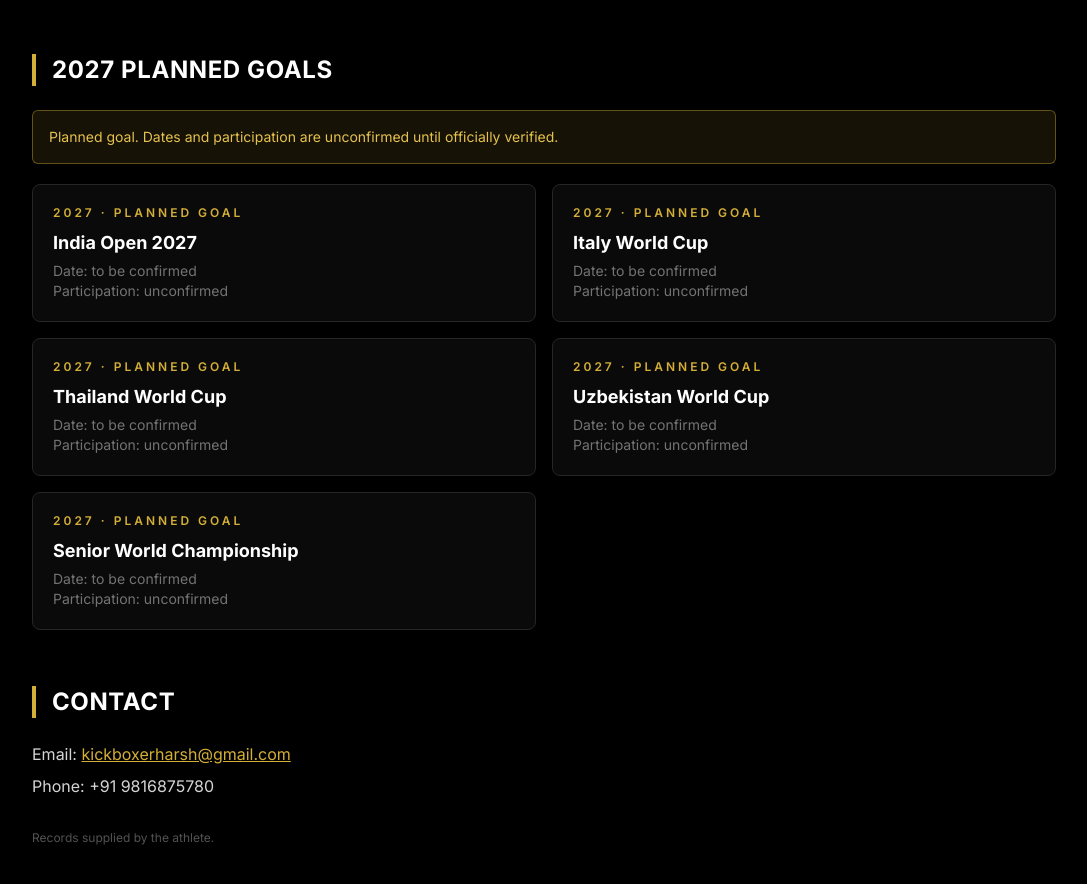
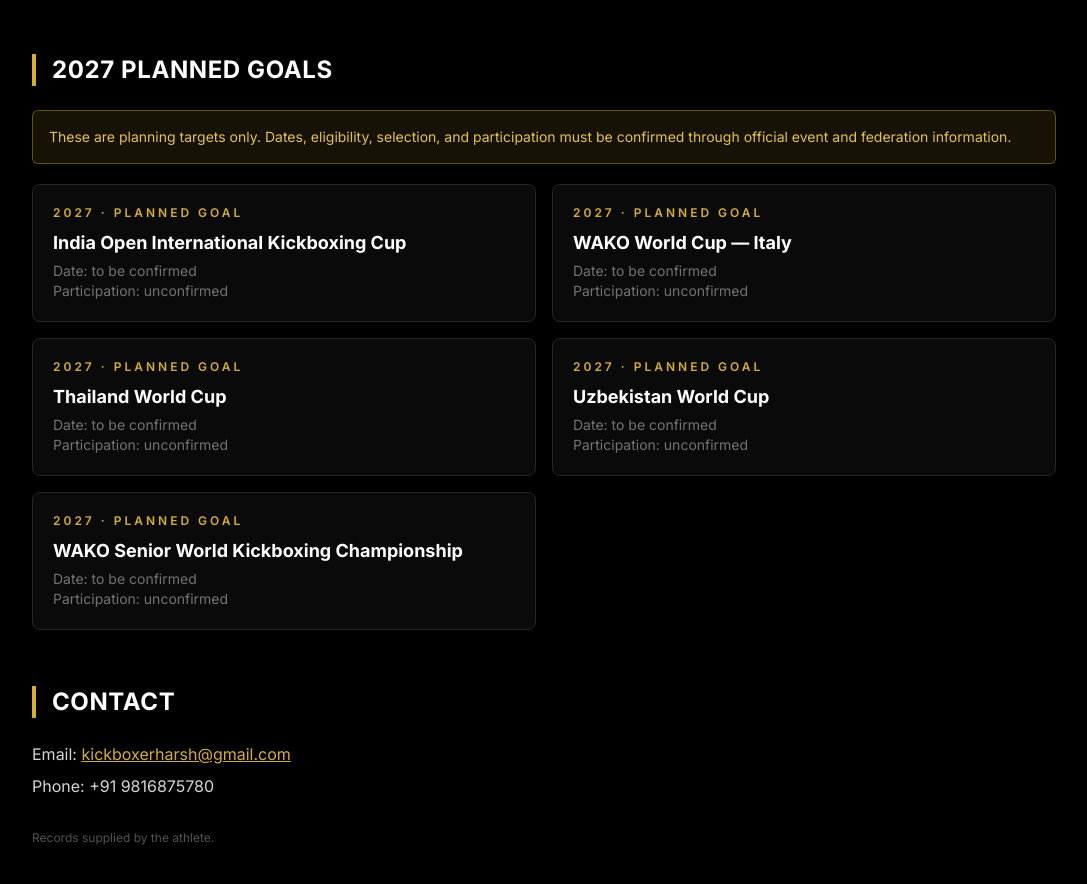
Before and after one commit to harshbharti55/kickboxer-harsh, a Next.js app: page /cv in a window 1280 px wide. Shown: the part 1431-2315 px from the top of the page, without its empty margins (96-1183 px from the left). Built offline with nearby package versions, Linux system fonts and the light colour scheme.

Commit message:
Update 2027 event planning and sponsorship goal

```diff
--- a/data/athlete.ts
+++ b/data/athlete.ts
@@ -9,6 +9,7 @@ export const athlete = {
   headline: "Indian Competitive Kickboxer",
   region: "Himachal Pradesh, India",
   discipline: "Full Contact Kickboxing",
+  weightClass: "−54 kg Full Contact",
   email: "kickboxerharsh@gmail.com",
   phone: "+91 9816875780",
   whatsapp: "https://wa.me/919816875780",
@@ -89,21 +90,65 @@ export const competitionRecords: CompetitionRecord[] = [
 ];
 
 export const PLANNED_NOTE =
-  "Planned goal. Dates and participation are unconfirmed until officially verified.";
+  "These are planning targets only. Dates, eligibility, selection, and participation must be confirmed through official event and federation information.";
 
 export interface PlannedGoal {
   name: string;
   status: "Planned goal";
+  planningWindow: string;
+  targetLocation: string;
+  note?: string;
 }
 
-/** Goals only: dates and participation have not been confirmed. */
+/** Tentative planning windows only; not official event dates or confirmed entries. */
 export const plannedGoals2027: PlannedGoal[] = [
-  { name: "India Open 2027", status: "Planned goal" },
-  { name: "Italy World Cup", status: "Planned goal" },
-  { name: "Thailand World Cup", status: "Planned goal" },
-  { name: "Uzbekistan World Cup", status: "Planned goal" },
-  { name: "Senior World Championship", status: "Planned goal" },
+  {
+    name: "India Open International Kickboxing Cup",
+    status: "Planned goal",
+    planningWindow: "Target: February 2027",
+    targetLocation: "India",
+    note: "Tentative planning window; event dates and entry unconfirmed.",
+  },
+  {
+    name: "WAKO World Cup — Italy",
+    status: "Planned goal",
+    planningWindow: "Target window: March–June 2027",
+    targetLocation: "Italy",
+    note: "Tentative planning window; event dates and entry unconfirmed.",
+  },
+  {
+    name: "Thailand World Cup",
+    status: "Planned goal",
+    planningWindow: "Target window: April–August 2027",
+    targetLocation: "Thailand",
+    note: "Tentative planning window; event dates and entry unconfirmed.",
+  },
+  {
+    name: "Uzbekistan World Cup",
+    status: "Planned goal",
+    planningWindow: "Target window: September–October 2027",
+    targetLocation: "Uzbekistan",
+    note: "Tentative planning window; event dates and entry unconfirmed.",
+  },
+  {
+    name: "WAKO Senior World Kickboxing Championship",
+    status: "Planned goal",
+    planningWindow: "2027 — exact dates to be confirmed",
+    targetLocation: "Tashkent, Uzbekistan (target)",
+    note: "Primary international goal. Selection, eligibility, dates, and participation are not confirmed.",
+  },
 ];
+
+export const sponsorshipGoal = {
+  event: "WAKO Senior World Kickboxing Championship 2027",
+  location: "Tashkent, Uzbekistan",
+  requestedFunding: "₹3,00,000–₹4,00,000",
+  currentFunding: "₹0 — seeking sponsorship",
+  selectionStatus: "Not yet confirmed",
+  contactEmail: "kickboxerharsh@gmail.com",
+  contactPhone: "+91 9816875780",
+  note: "Budget is preliminary and must be validated with official event information and actual quotations.",
+} as const;
 
 export const sponsorPackages = [
   {
```
